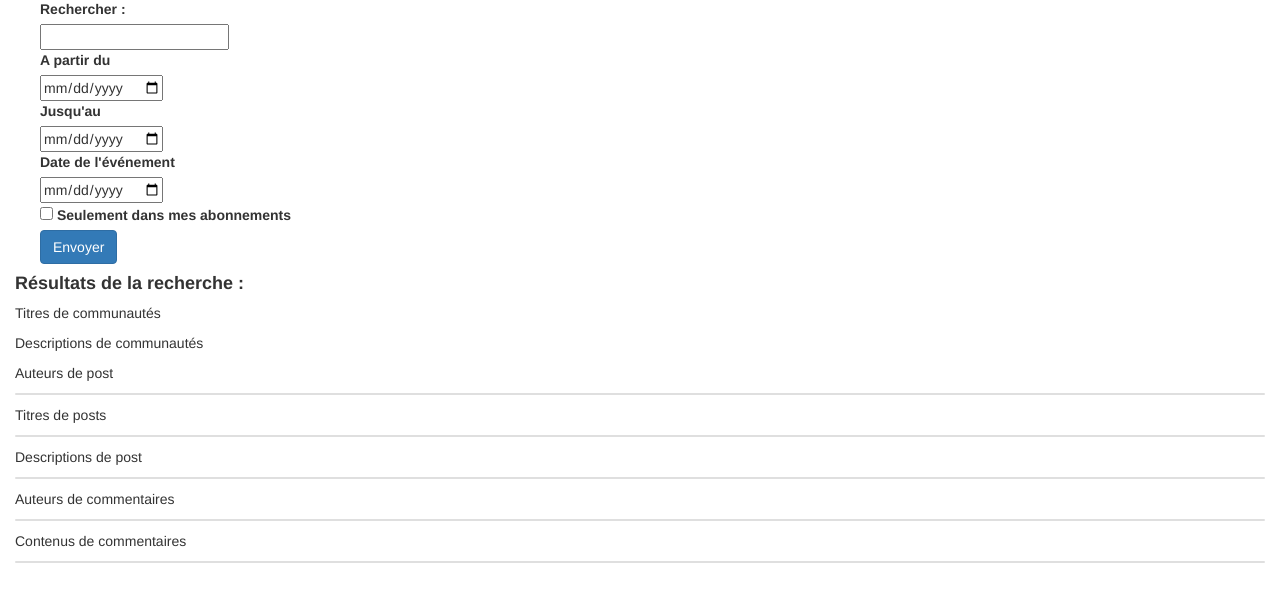
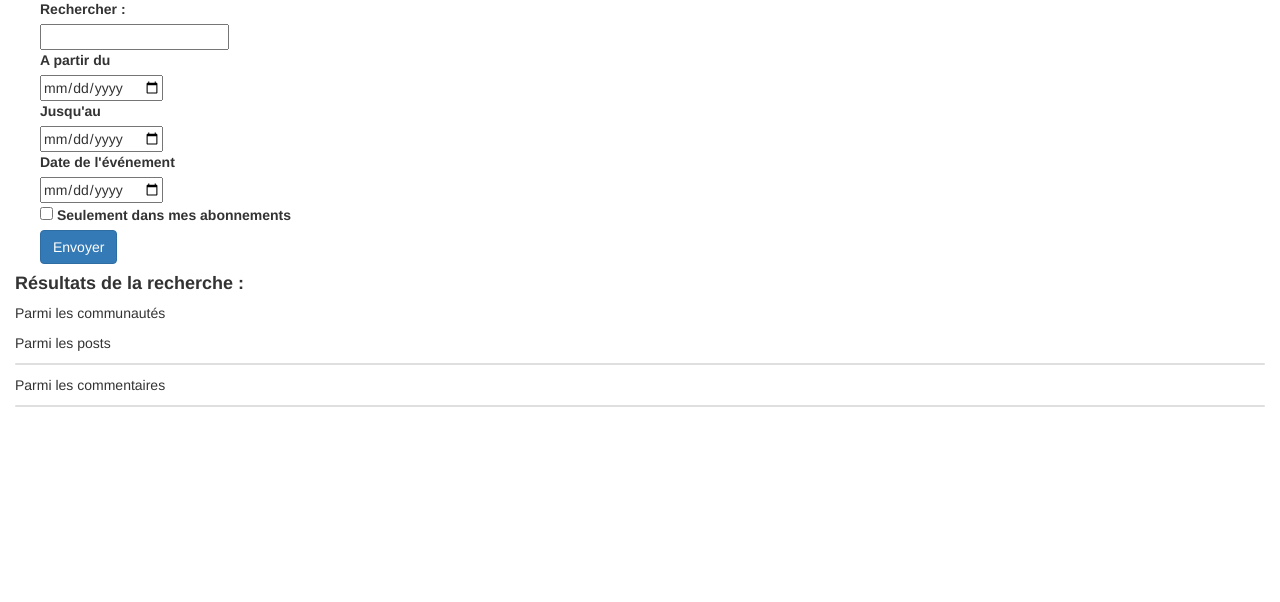
Before and after one commit to Hugo1898/projet, a Django app: page /communitymanager/advanced_search/ in a window 1280 px wide. Shown: the part 144-746 px from the top of the page. Run offline with Django 3.2, Linux system fonts and the light colour scheme; the visitor is signed in with stand-in values (Sample User, id 1); parts of the project's set-up code (start-up, migrations or seed data) failed here and were passed over; some libraries are stand-ins or nearby versions.

Commit message:
fixed issues and advanced search is operational and tested

```diff
--- a/communitymanager/templates/communitymanager/search_result.html
+++ b/communitymanager/templates/communitymanager/search_result.html
@@ -23,57 +23,23 @@
     </form>
     <h4>Résultats de la recherche : </h4>
     <p>
-    Titres de communautés
-    {% for com in community_titles %}
+    Parmi les communautés
+    {% for com in communities %}
         <tr>
         <td>
         <a href="/communitymanager/communaute/{{ com.id }}/">
             <h4> {{ com.nom }} </h4> </a>
         <p> {{ com.description }}</p>
         </td>
-        <td>
-        {% if com in abonnement %}
-            <a href="/communitymanager/communautes/desabo/{{ com.id }}/">
-            <i class='fas fa-star' style='font-size:24px; color:#ffc800'></i>
-            </a>
-        {% else %}
-            <a href="/communitymanager/communautes/abo/{{ com.id }}/">
-            <i class='fas fa-star' style='font-size:24px; color:grey'></i>
-            </a>
-        </td>
-        {% endif %}
-        </tr>
-    {% endfor %}
-    </p>
-        <p>
-    Descriptions de communautés
-    {% for com in community_desc %}
-        <tr>
-        <td>
-        <a href="/communitymanager/communaute/{{ com.id }}/">
-            <h4> {{ com.nom }} </h4> </a>
-        <p> {{ com.description }}</p>
-        </td>
-        <td>
-        {% if com in abonnement %}
-            <a href="/communitymanager/communautes/desabo/{{ com.id }}/">
-            <i class='fas fa-star' style='font-size:24px; color:#ffc800'></i>
-            </a>
-        {% else %}
-            <a href="/communitymanager/communautes/abo/{{ com.id }}/">
-            <i class='fas fa-star' style='font-size:24px; color:grey'></i>
-            </a>
-        </td>
-        {% endif %}
         </tr>
     {% endfor %}
     </p>
     <p>
-    Auteurs de post
+    Parmi les posts
     <div class="card">
     <table class="table table-striped">
     <tbody>
-    {% for post in posts_written_by %}
+    {% for post in posts %}
         <tr>
         <td>
         <a href="/communitymanager/post/{{ post.id }}/"> <h4> {{ post.titre }} </h4> </a>
@@ -118,126 +84,11 @@
 
     </p>
     <p>
-    Titres de posts
-    <div class="card">
-    <table class="table table-striped">
-    <tbody>
-    {% for post in posts_titles %}
-        <tr>
-        <td>
-        <a href="/communitymanager/post/{{ post.id }}/"> <h4> {{ post.titre }} </h4> </a>
-        <p> {{ post.description }}</p>
-        </td>
-        <td>
-        <p>
-            <i class="fas fa-circle" style="color: {{ post|get_color:post.priorite }}"></i>
-            &nbsp &nbsp
-            <kbd> {{ post.communaute.nom }} </kbd>
-        </p>
-        {% if user == post.auteur %}
-            <p> Par {{ post.auteur }}
-            &nbsp &nbsp
-            <a href="/communitymanager/modif_post/{{ post.id }}/">
-            <i class="fa fa-pencil-square-o" ></i> </a>
-            &nbsp &nbsp
-            <kbd style="background-color: #b4b0b0">
-            {{ counts|get_item:post.titre }}
-            <i class="fas fa-comment"></i>
-            </kbd>
-            </p>
-        {% else %}
-            <p> Par {{ post.auteur }}
-            &nbsp &nbsp
-            <kbd style="background-color: #b4b0b0">
-            {{ counts|get_item:post.titre }}
-            <i class="fas fa-comment"></i>
-            </kbd>
-            </p>
-        {% endif %}
-        {% if post.evenementiel %}
-        <p> <i class='fas'>&#xf073;</i> Prévu le {{ post.date_evenement }}</p>
-        {% endif %}
-        <small style="color: grey">Dernière modification : {{ post.date_creation }}</small>
-        </td>
-        </tr>
-    {% endfor %}
-    </tbody>
-</table>
-</div>
-
-    </p>
-    <p>
-    Descriptions de post
-    <div class="card">
-    <table class="table table-striped">
-    <tbody>
-    {% for post in posts_content %}
-        <tr>
-        <td>
-        <a href="/communitymanager/post/{{ post.id }}/"> <h4> {{ post.titre }} </h4> </a>
-        <p> {{ post.description }}</p>
-        </td>
-        <td>
-        <p>
-            <i class="fas fa-circle" style="color: {{ post|get_color:post.priorite }}"></i>
-            &nbsp &nbsp
-            <kbd> {{ post.communaute.nom }} </kbd>
-        </p>
-        {% if user == post.auteur %}
-            <p> Par {{ post.auteur }}
-            &nbsp &nbsp
-            <a href="/communitymanager/modif_post/{{ post.id }}/">
-            <i class="fa fa-pencil-square-o" ></i> </a>
-            &nbsp &nbsp
-            <kbd style="background-color: #b4b0b0">
-            {{ counts|get_item:post.titre }}
-            <i class="fas fa-comment"></i>
-            </kbd>
-            </p>
-        {% else %}
-            <p> Par {{ post.auteur }}
-            &nbsp &nbsp
-            <kbd style="background-color: #b4b0b0">
-            {{ counts|get_item:post.titre }}
-            <i class="fas fa-comment"></i>
-            </kbd>
-            </p>
-        {% endif %}
-        {% if post.evenementiel %}
-        <p> <i class='fas'>&#xf073;</i> Prévu le {{ post.date_evenement }}</p>
-        {% endif %}
-        <small style="color: grey">Dernière modification : {{ post.date_creation }}</small>
-        </td>
-        </tr>
-    {% endfor %}
-    </tbody>
-</table>
-</div>
-    </p>
-    <p>
-    Auteurs de commentaires
+    Parmi les commentaires
     <div class="card">
 <table class="table table-striped">
     <tbody>
-    {% for coment in comments_written_by %}
-        <tr>
-        <td>
-        <p> {{ coment.contenu }}</p>
-        <p style="font-style: italic; color: grey"> {{ coment.auteur }}, le {{ coment.date_creation }} </p>
-        </td>
-        </tr>
-    {% endfor %}
-    </tbody>
-</table>
-</div>
-    </p>
-        </p>
-    <p>
-    Contenus de commentaires
-    <div class="card">
-<table class="table table-striped">
-    <tbody>
-    {% for coment in comments_containing %}
+    {% for coment in comments %}
         <tr>
         <td>
         <p> {{ coment.contenu }}</p>
--- a/communitymanager/views.py
+++ b/communitymanager/views.py
@@ -298,46 +298,30 @@ def advanced_search(request):
             end = form.cleaned_data['end']
             event_date = form.cleaned_data['event_date']
             subscribed_only = form.cleaned_data['subscribed_only']
-            community_titles = Communaute.objects.filter(nom__contains=content)
-            community_desc = Communaute.objects.filter(description__contains=content)
-            posts_written_by = Post.objects.filter(auteur__username__contains=content)
-            posts_title = Post.objects.filter(titre__contains=content)
-            posts_content = Post.objects.filter(description__contains=content)
-            comments_written_by = Commentaire.objects.filter(auteur__username__contains=content)
-            comments_containing = Commentaire.objects.filter(contenu__contains=content)
+            communities = Communaute.objects.filter(Q(nom__contains=content) | Q(description__contains=content))
+            posts = Post.objects.filter(Q(titre__contains=content) | Q(description__contains=content) |
+                                        Q(auteur__username__contains=content))
+            counts = {}
+            for post in posts:
+                counts[post.titre] = Commentaire.objects.filter(post=post).count()
+            comments = Commentaire.objects.filter(Q(auteur__username__contains=content) | Q(contenu__contains=content))
             # creation date filters
             if start:
                 start = form.cleaned_data['start']
-                posts_written_by = Post.objects.filter(date_creation__gt=start)
-                posts_title = Post.objects.filter(date_creation__gt=start)
-                posts_content = Post.objects.filter(date_creation__gt=start)
-                comments_written_by = Commentaire.objects.filter(date_creation__gt=start)
-                comments_containing = Commentaire.objects.filter(date_creation__gt=start)
+                posts = Post.objects.filter(date_creation__gt=start)
+                comments = Commentaire.objects.filter(date_creation__gt=start)
             if end:
                 end = form.cleaned_data['end']
-                posts_written_by = Post.objects.filter(post__date_creation__lt=end)
-                posts_title = Post.objects.filter(date_creation__lt=end)
-                posts_content = Post.objects.filter(date_creation__lt=end)
-                comments_written_by = Commentaire.objects.filter(date_creation__lt=end)
-                comments_containing = Commentaire.objects.filter(date_creation__lt=end)
+                posts = Post.objects.filter(post__date_creation__lt=end)
+                comments = Commentaire.objects.filter(date_creation__lt=end)
             # search only in subscribed communities
             if subscribed_only:
-                community_titles = Communaute.objects.filter(abonnes__communautes__abonnes__contains=request.user)
-                community_desc = Communaute.objects.filter(abonnes__communautes__abonnes__contains=request.user)
-                posts_written_by = Post.objects.filter(communaute__abonnes__post__contains=request.user)
-                posts_title = Post.objects.filter(communaute__abonnes__post__contains=request.user)
-                posts_content = Post.objects.filter(communaute__abonnes__post__contains=request.user)
-                comments_written_by = Commentaire.objects.filter(
-                    communaute__abonnes__post__commentaire__contains=request.user)
-                comments_containing = Commentaire.objects.filter(
-                    communaute__abonnes__post__commentaire__contains=request.user)
-            return render(request, 'communitymanager/search_result.html', {'community_titles': community_titles,
-                                                                           'community_desc': community_desc,
-                                                                           'posts_written_by': posts_written_by,
-                                                                           'posts_titles': posts_title,
-                                                                           'posts_content': posts_content,
-                                                                           'comments_written_by': comments_written_by,
-                                                                           'comments_containing': comments_containing})
+                communities = Communaute.objects.filter(abonnes__communautes__abonnes__contains=request.user)
+                posts = Post.objects.filter(communaute__abonnes__post__contains=request.user)
+                comments = Commentaire.objects.filter(communaute__abonnes__post__commentaire__contains=request.user)
+            return render(request, 'communitymanager/search_result.html', locals())
         else:
             print(form.errors)
+
+
     return render(request, 'communitymanager/search_result.html')
```
